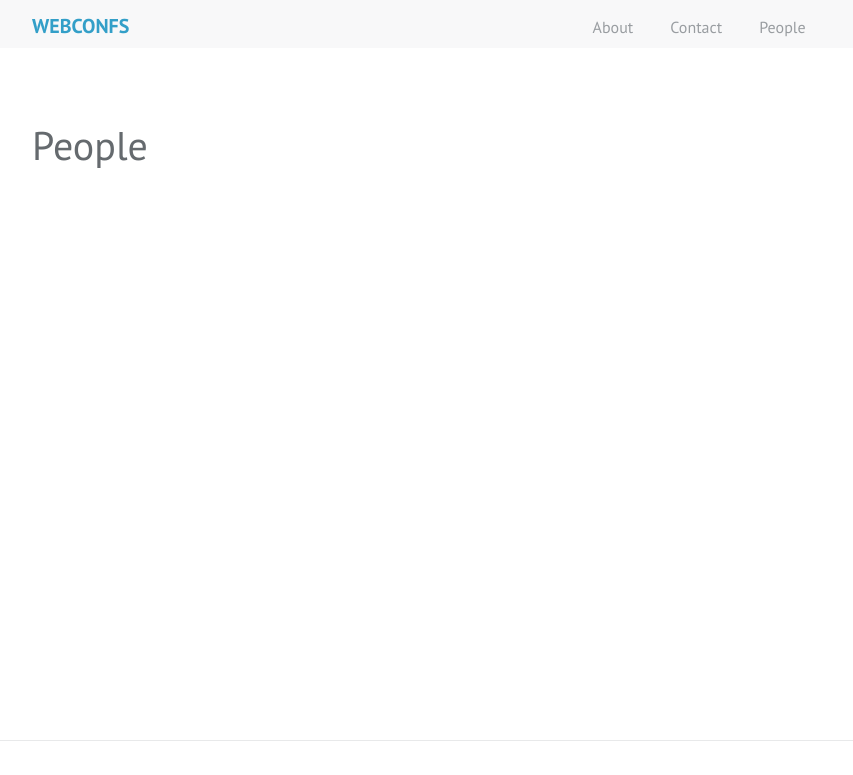
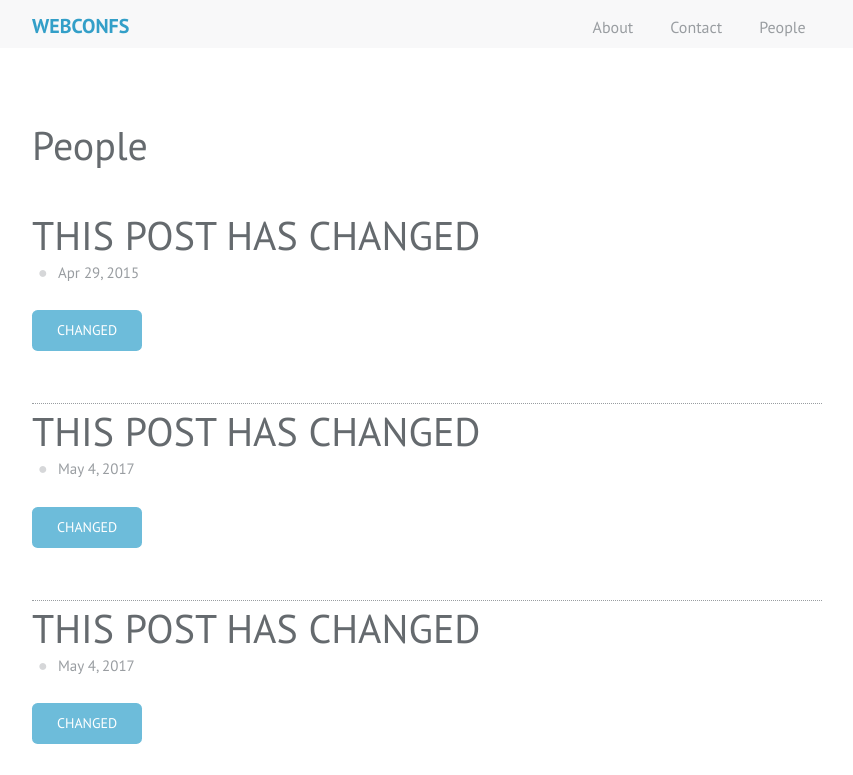
Before and after one commit to alvaradosva/TestingBL, a Jekyll site: the page built from people.html, in a window 1280 px wide. Shown: the top 775 px of the page, without its empty margins (213-1066 px from the left). Built offline with Jekyll 4.4.1, drawn with Linux system fonts in a browser that asks for light colours; grey boxes are pictures that could not be loaded.

Commit message:
tag change

```diff
--- a/people.html
+++ b/people.html
@@ -4,14 +4,14 @@ permalink: "/people/"
 layout: page
 ---
 
-   {% for post in site.posts %}
+   {% for employee in site.employees %}
         <li class="post__item">
-          <a class="post__title" href="{{ post.url | prepend: site.baseurl }}">THIS POST HAS CHANGED</a>
+          <a class="post__title" href="{{ employee.url | prepend: site.baseurl }}">THIS POST HAS CHANGED</a>
           <div class="post__meta">
             <b class="post__author"></b>
             <b class="post__sep">&#x25cf;</b>
-            <b class="post__date">{{ post.date | date: "%b %-d, %Y" }}</b>
+            <b class="post__date">{{ employee.date | date: "%b %-d, %Y" }}</b>
           </div>
-          <a class="btn--default" href="{{ post.url | prepend: site.baseurl }}">CHANGED</a>
+          <a class="btn--default" href="{{ employee.url | prepend: site.baseurl }}">CHANGED</a>
         </li>
       {% endfor %}
```
